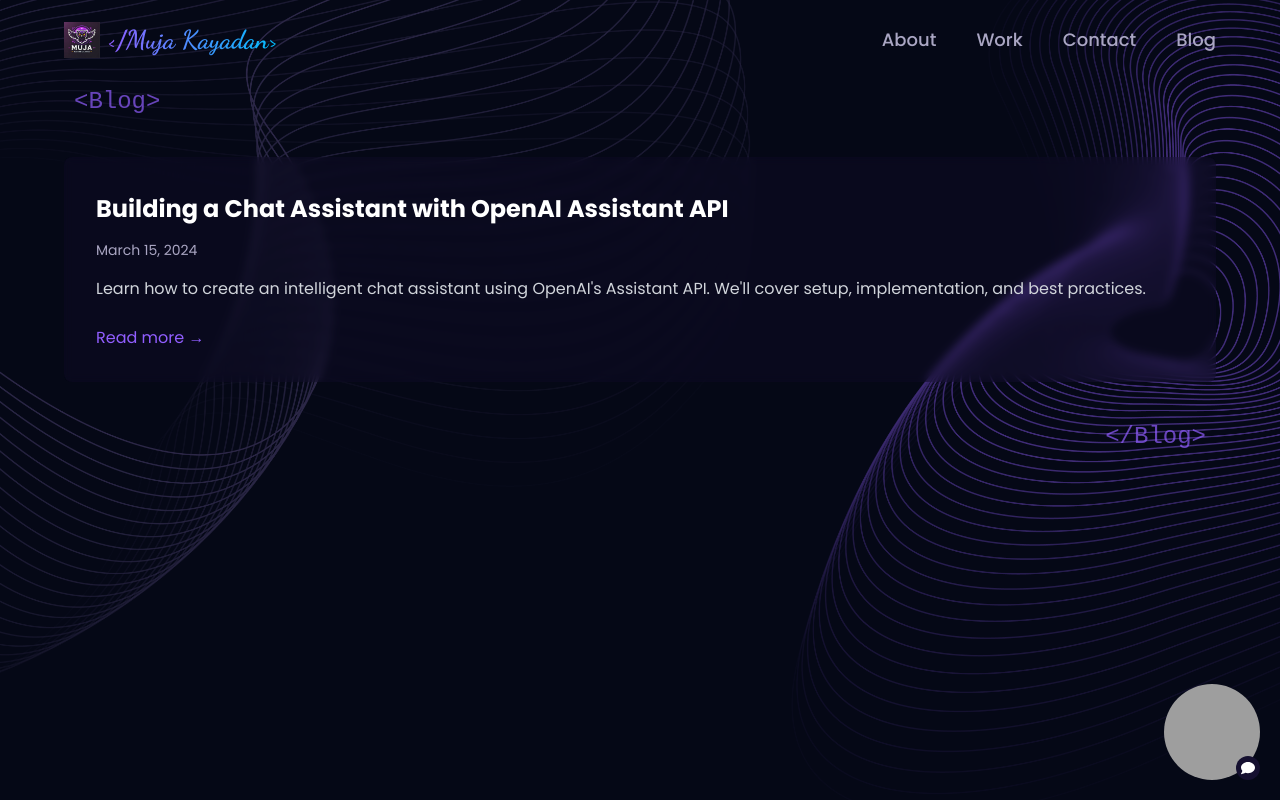
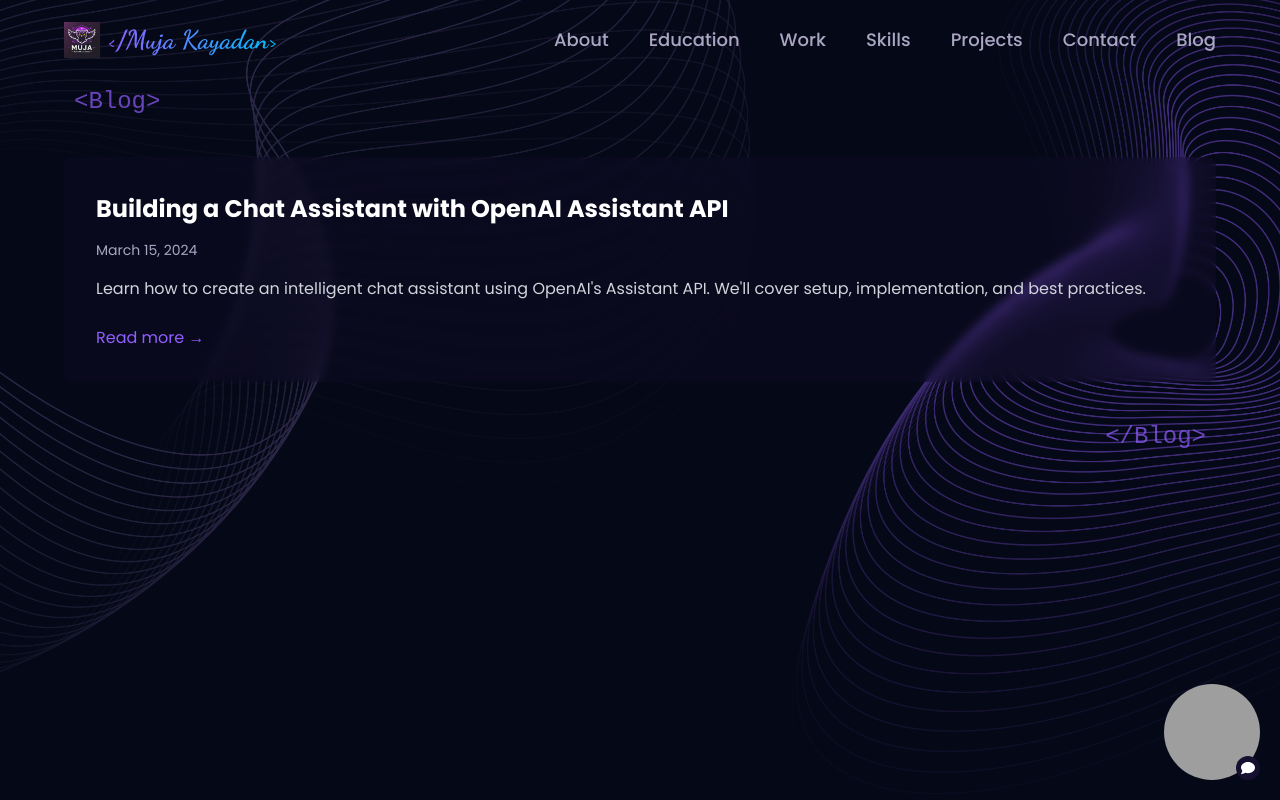
Before and after one commit to mucahitkayadan/blog-mujakayadan, a React (Vite) app: page / in a window 1280 px wide. Built offline with nearby package versions, Linux system fonts and the light colour scheme; grey boxes are pictures that could not be loaded.

Commit message:
navlink fixed

```diff
--- a/src/constants/index.ts
+++ b/src/constants/index.ts
@@ -4,11 +4,23 @@
     path: "https://mujakayadan.com/#about",
   },
   {
+    title: "Education",
+    path: "https://mujakayadan.com/#education",
+  },
+  {
     title: "Work",
     path: "https://mujakayadan.com/#work",
   },
   {
+    title: "Skills",
+    path: "https://mujakayadan.com/#skills",
+  },
+  {
+    title: "Projects",
+    path: "https://mujakayadan.com/#projects",
+  },
+  {
     title: "Contact",
     path: "https://mujakayadan.com/#contact",
-  },
+  }
 ];
```
